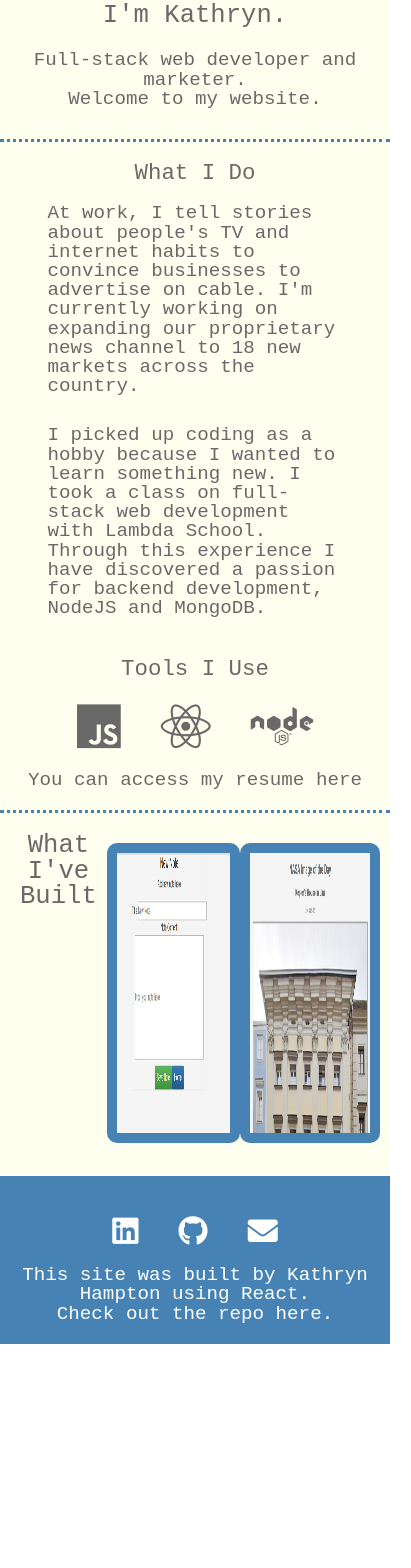
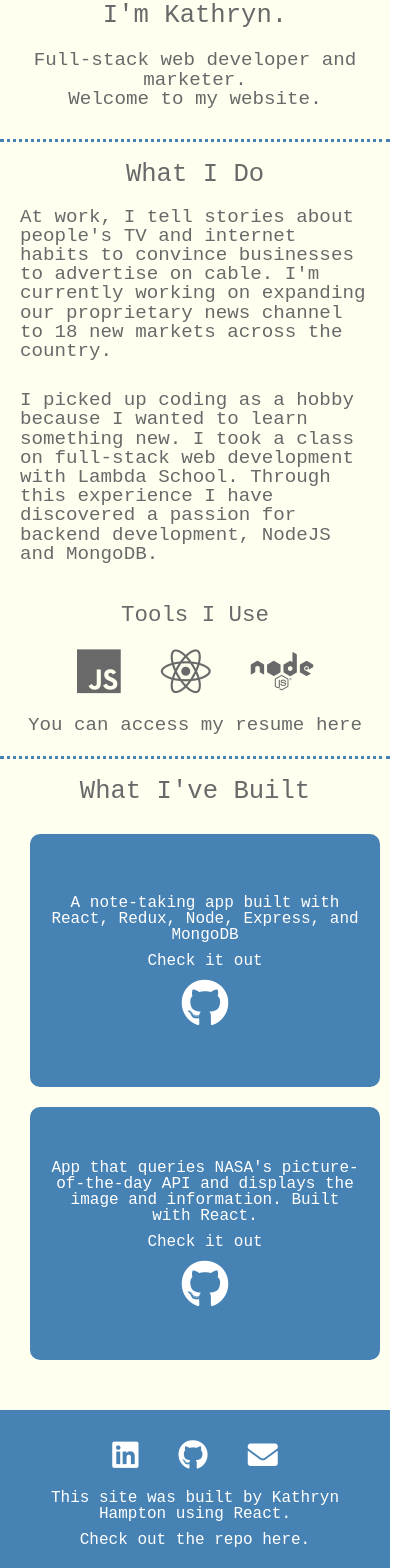
Before and after one commit to khamp19/personal-site, a React (Create React App) app: page / in a window 390 px wide. Shown: the part 372-1940 px from the top of the page, 411 px wide, since content can reach past the window. Before the commit the page ends 1716 px from the top, so only its background shows below. Built offline with nearby package versions, Linux system fonts and the light colour scheme.

Commit message:
responsive design complete except for navBar

```diff
--- a/src/App.css
+++ b/src/App.css
@@ -86,6 +86,14 @@ a {
   text-decoration: none;
 }
 
+a:hover {
+  color: navy;
+}
+
+.active {
+  color: plum;
+}
+
 p {
   font-size: 1.2rem;
 }
--- a/src/components/about.css
+++ b/src/components/about.css
@@ -4,6 +4,7 @@
     list-style-type: none;
     justify-content: center;
     border-bottom: 3px dotted steelblue;
+    margin-bottom: 20px;
 }
 
 .work {
@@ -52,8 +53,9 @@
   }
 
   .work p {
-    width: 90%;
-    max-width: 360px;
+    width: 100%;
+    max-width: 400px;
     margin: 10px auto;
+    padding: 10px 0px;
   }
 }
--- a/src/components/about.js
+++ b/src/components/about.js
@@ -5,7 +5,7 @@ class About extends Component {
   render() {
     return (
       <div className="about">
-        <h3>What I Do</h3>
+        <h2>What I Do</h2>
         <div className="work">
           <p>At work, I tell stories about people's TV and internet habits
             to convince businesses to advertise on cable. I'm currently working on expanding
@@ -24,9 +24,9 @@ class About extends Component {
           </ul>
         </div>
         <div className="res">
-          <p>You can access my resume
-          <a href="https://drive.google.com/open?id=18Wxkeod-XOgIxloaNerQ0UM_SVhBJnnc" target="_blank" rel="noopener noreferrer">
-          <strong> here</strong></a></p>
+          <p>You can access my resume <a href="https://drive.google.com/open?id=18Wxkeod-XOgIxloaNerQ0UM_SVhBJnnc" target="_blank" rel="noopener noreferrer">
+             here</a>
+          </p>
         </div>
       </div>
     );
--- a/src/components/contactMe.css
+++ b/src/components/contactMe.css
@@ -1,5 +1,5 @@
 /* Contact css */
-.Contact {
+.contact {
   padding: 20px;
   background-color: SteelBlue;
   color: white;
@@ -14,10 +14,24 @@
   padding: 20px;
 }
 
+/* .contact-links:hover {
+  color: navy;
+}
+
+.active {
+  background-color: plum;
+} */
+
 @media (max-width: 768px) {
 
 }
 
 @media (max-width: 400px) {
+  .contact {
+    padding-top: 10px;
+  }
 
+  .contact p {
+    font-size: 1rem;
+  }
 }
--- a/src/components/contactMe.js
+++ b/src/components/contactMe.js
@@ -1,27 +1,33 @@
 import React, { Component } from 'react';
 import './contactMe.css';
+
+// make icons bigger
 
 class Contact extends Component {
   render() {
     return (
-      <div className="Contact" id="contact">
+      <div className="contact">
         <div>
           <ul className="contact-logos">
             <li className="contact-links">
               <a href="https://www.linkedin.com/in/kathryn-hampton/" target="_blank" rel="noopener noreferrer">
-              <i class="fab fa-linkedin fa-3x" aria-hidden="true" /></a></li>
+              <i class="fab fa-linkedin fa-3x" aria-hidden="true" /></a>
+            </li>
             <li className="contact-links">
               <a href="https://github.com/khamp19" target="_blank" rel="noopener noreferrer">
-              <i class="fab fa-github fa-3x" aria-hidden="true" /></a></li>
+              <i class="fab fa-github fa-3x" aria-hidden="true" /></a>
+            </li>
             <li className="contact-links">
               <a href="mailto:kathrynahampton@gmail.com" target="_top">
-              <i class="fa fa-envelope fa-3x" aria-hidden="true" /></a></li>
+              <i class="fa fa-envelope fa-3x" aria-hidden="true" /></a>
+            </li>
           </ul>
         </div>
         <div>
-          <p>This site was built by Kathryn Hampton using React. </p>
+          <p>This site was built by Kathryn Hampton using React.</p>
+          <br></br>
           <p>Check out the repo
-          <a href="https://github.com/khamp19/personal-site" target="_blank" rel="noopener noreferrer"><strong> here</strong></a>.
+            <a href="https://github.com/khamp19/personal-site" target="_blank" rel="noopener noreferrer"><strong> here</strong></a>.
           </p>
         </div>
       </div>
--- a/src/components/navBar.css
+++ b/src/components/navBar.css
@@ -22,24 +22,23 @@
     padding: 10px;
 }
 
-.nb-link:hover {
-    color: navy;
-}
-
-.active {
-    background-color: plum;
-}
-
 @media (max-width: 768px) {
   .navBar {
       max-width: 768px;
       justify-content: center;
+      padding: 10px;
   }
 }
 
+/* fix this css */
 @media (max-width: 400px) {
   .navBar {
-      max-width: 400px;
-      font-size: 1.4rem;
+    max-width: 400px;
+    padding: 30px;
+  }
+
+  .nb-item {
+    flex-wrap: wrap;
+    margin: 8px;
   }
 }
--- a/src/components/navBar.js
+++ b/src/components/navBar.js
@@ -7,6 +7,7 @@ class NavBar extends Component {
     return (
       <div className="navBar">
         <ul className="navList">
+        {/* fix your links */}
           <li className="nb-item"><a href="#main" className="nb-link">Home</a></li>
           <li className="nb-item"><a href="#about" className="nb-link">About</a></li>
           <li className="nb-item"><a href="#projects" className="nb-link">Projects</a></li>
--- a/src/components/projects.css
+++ b/src/components/projects.css
@@ -2,17 +2,16 @@
 .projects {
   padding: 20px;
   display: flex;
-  /* flex-wrap: wrap; */
   justify-content: center;
+  margin-bottom: 20px;
 }
 
 .projects img {
   padding: 10px;
-  height: 300px;
+  height: 250px;
   margin: 10px;
   border-radius: 10px;
   background-color: steelblue;
-  max-width: 100%;
 }
 
 .image-container {
@@ -25,8 +24,6 @@
   bottom: 0;
   left: 0;
   right: 0;
-  height: 100%;
-  width: 100%;
   opacity: 0;
   transition: .5s ease;
   background-color: steelblue;
@@ -35,20 +32,49 @@
   border-radius: 10px;
 }
 
+.image-container:hover .overlay {
+  opacity: 1;
+}
+
 .p-description {
   color: white;
   text-align: center;
   margin: 20px;
 }
 
-.image-container:hover .overlay {
-  opacity: 1;
-}
+@media (max-width: 768px) {
+  .projects {
+    display: block;
+  }
 
-@media (max-width: 768px) {
+  .image {
+    width: 90%;
+    max-width: 350px;
+    overflow: hidden;
+  }
 
+  .overlay {
+    width: 100%;
+    max-width: 400px;
+    margin: auto;
+  }
 }
 
 @media (max-width: 400px) {
+  .projects {
+    display: block;
+  }
 
+  .projects img {
+    visibility: hidden;
+  }
+
+  .overlay {
+    visibility: visible;
+    opacity: 1;
+    margin: 10px;
+  }
+  .p-description p {
+    font-size: 1rem;
+  }
 }
--- a/src/components/projects.js
+++ b/src/components/projects.js
@@ -7,16 +7,18 @@ import './projects.css';
 class Projects extends Component {
   render() {
     return (
-      <div className="projects">
+      <div>
         <h2>What I've Built</h2>
-        {/* <div className="Projects"> */}
+        <div className="projects">
           <div className="image-container">
             <img src={notes} alt="notes-app" className="image"/>
             <div className="overlay">
               <div className="p-description">
-                <h3>A note-taking app built with React, Redux, Node, Express, and MongoDB</h3>
+                <p>A note-taking app built with React, Redux, Node, Express, and MongoDB</p>
+                <br></br>
                 <p><a href="https://mynotesproject.herokuapp.com/" target="_blank" rel="noopener noreferrer">
                   <strong>Check it out</strong></a></p>
+                <br></br>
                 <p><a href="https://github.com/khamp19/notes_frontend" target="_blank" rel="noopener noreferrer">
                 <i class="fab fa-github fa-3x" aria-hidden="true" /></a></p>
               </div>
@@ -26,16 +28,18 @@ class Projects extends Component {
             <img src={nasa} alt="nasa-app" className="image"/>
             <div className="overlay">
               <div className="p-description">
-                <h3>App that queries NASA's picture-of-the-day API and displays the
-                  image and information. Built with React.</h3>
+                <p>App that queries NASA's picture-of-the-day API and displays the
+                  image and information. Built with React.</p>
+                <br></br>
                 <p><a href="https://nasa-pic.herokuapp.com/" target="_blank" rel="noopener noreferrer">
                   <strong>Check it out</strong></a></p>
+                <br></br>
                 <p><a href="https://github.com/khamp19/nasa-pic" target="_blank" rel="noopener noreferrer">
                 <i class="fab fa-github fa-3x" aria-hidden="true" /></a></p>
               </div>
             </div>
           </div>
-        {/* </div> */}
+        </div>
       </div>
     );
   }
```
